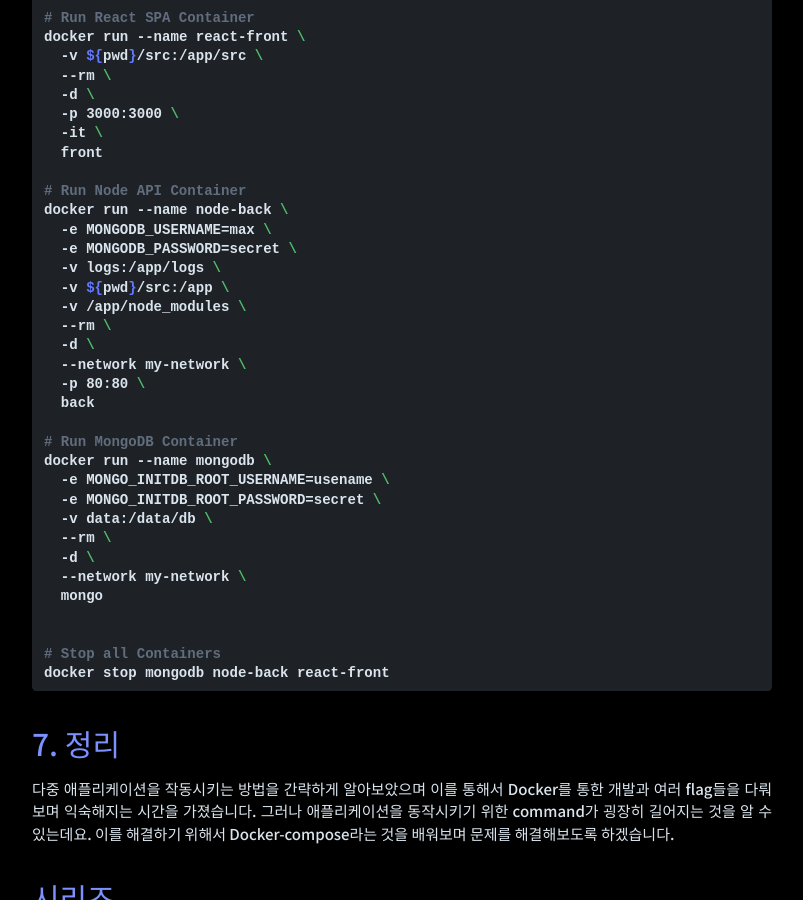
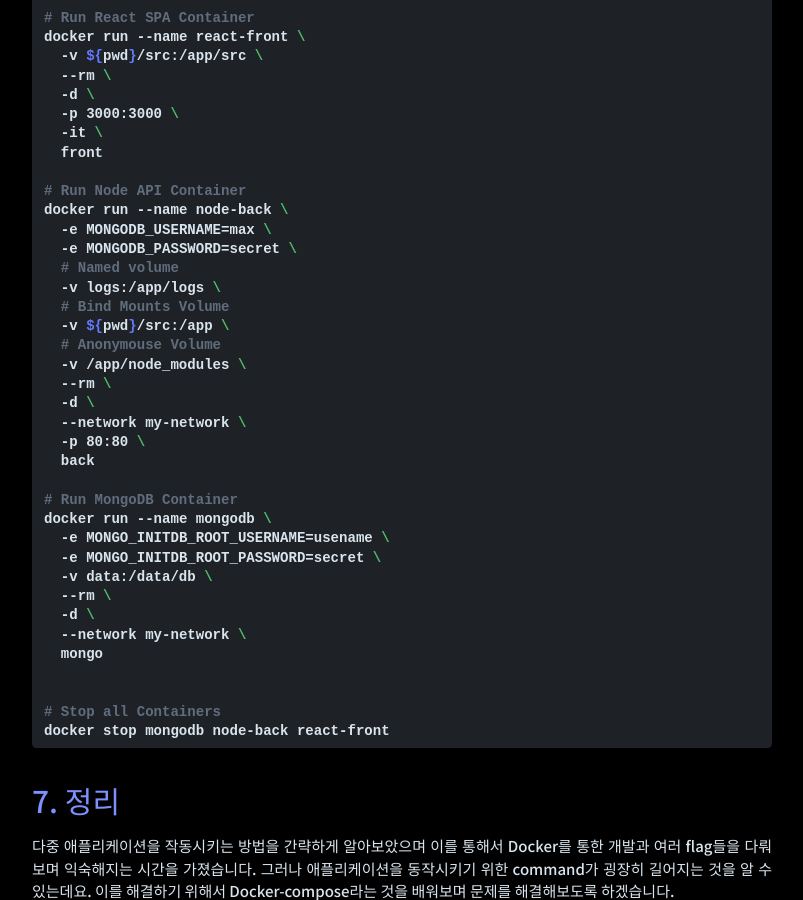
Before and after one commit to winverse/winverse.github.io, a Jekyll site: the page built from _posts/infra/2023-03-30-docker-handle-multi-container.md, in a window 1280 px wide and 900 px high, scrolled down 4840 px. Shown: the whole window, without its empty margins (238-1041 px from the left). Built offline with Jekyll 4.4.1, drawn with Linux system fonts in a browser that asks for light colours; nearby versions of some CDN libraries; comment, search, counter and statistics services are not loaded.

```diff
--- a/_posts/infra/2023-03-30-docker-handle-multi-container.md
+++ b/_posts/infra/2023-03-30-docker-handle-multi-container.md
@@ -223,8 +223,11 @@
 docker run --name node-back \
   -e MONGODB_USERNAME=max \
   -e MONGODB_PASSWORD=secret \
+  # Named volume
   -v logs:/app/logs \
+  # Bind Mounts Volume
   -v ${pwd}/src:/app \
+  # Anonymouse Volume
   -v /app/node_modules \
   --rm \
   -d \
```
